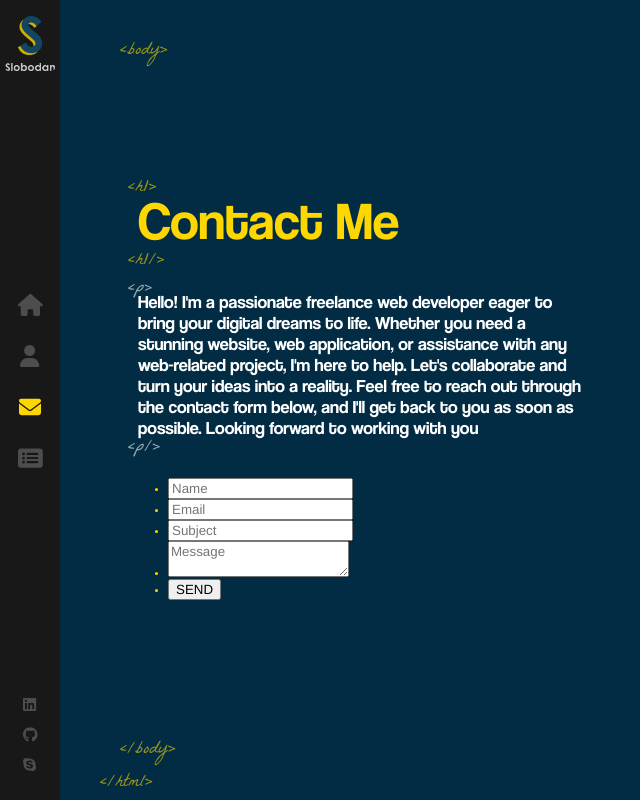
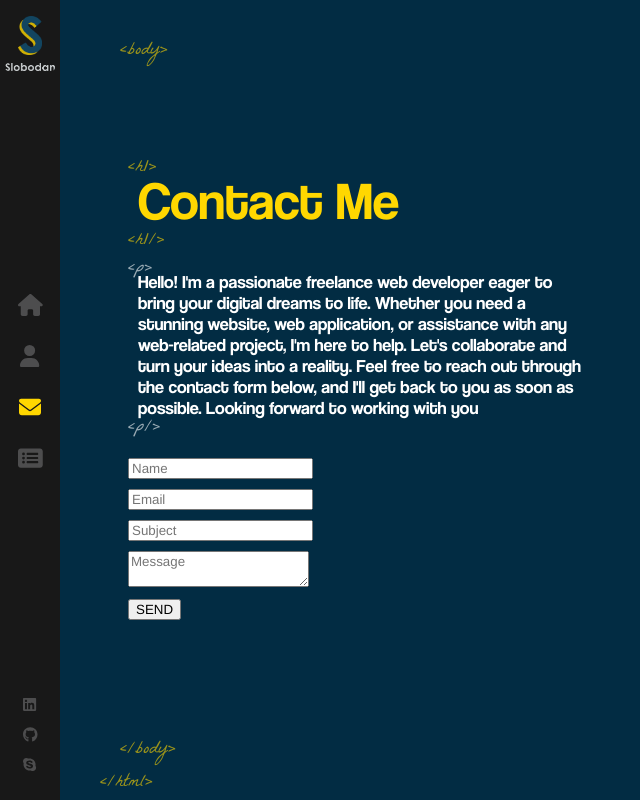
Before and after one commit to kingcaliente/LP-Portfolio, a React (Create React App) app: page /contact in a window 1280 px wide. Shown: the whole page, without its empty margins (0-640 px from the left). Built offline with nearby package versions, Linux system fonts and the light colour scheme.

Commit message:
update to styling for Contact Form

```diff
--- a/src/components/Layout/index.scss
+++ b/src/components/Layout/index.scss
@@ -3,6 +3,42 @@
     height: 100%;
     position: absolute;
   }
+
+  .contact-form {
+    width: 100%;
+    margin-top: 20px;
+
+    ul {
+      padding: 0;
+      margin: 0;
+
+      li {
+        padding: 0;
+        margin: 0;
+        list-style: none;
+        margin-bottom: 10px;
+        opacity: 0;
+        overflow: hidden;
+        display: block;
+        clear: both;
+        position: relative;
+        animation: fadeInUp 2s 2s;
+        animation-fill-mode: forwards;
+      }
+
+      // li.half {
+      //   width: 49%;
+      //   margin-left: 2%;
+      //   float: left;
+      //   clear: none;
+      //   Was pushing the email to the right
+
+      //   &:first-child {
+      //     margin-left: 0;
+      //   }
+      }
+    }
+
 
   .top-tags {
     bottom: auto;
```
